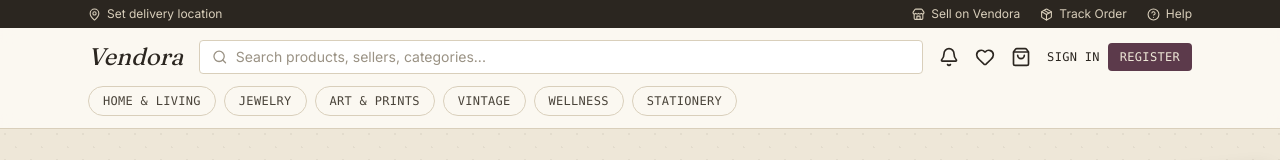
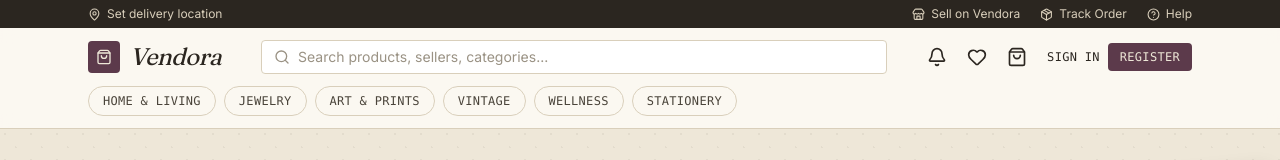
Before and after one commit to ShayaanAkram-1122/Multi-Vendor-Marketplace, a React (Vite) app in the folder client/: page /shop in a window 1280 px wide. Shown: the top 160 px of the page. Built offline with nearby package versions, Linux system fonts and the light colour scheme; no server answers; grey boxes are pictures that could not be loaded.

Commit message:
Fixed the header menu of the project

```diff
--- a/client/src/components/Header.jsx
+++ b/client/src/components/Header.jsx
@@ -50,7 +50,7 @@ export default function Header({
       <UtilityBar />
 
       <header className="sticky top-0 z-30 border-b border-[#D9CFBB] bg-[#FBF8F2]/95 backdrop-blur">
-        <div className="mx-auto flex max-w-6xl items-center gap-4 px-4 py-3 sm:px-6">
+        <div className="mx-auto flex max-w-6xl items-center gap-5 px-4 py-3 sm:gap-8 sm:px-6">
           <button
             type="button"
             className="sm:hidden cursor-pointer"
@@ -60,8 +60,14 @@ export default function Header({
             <Menu size={22} className="text-[#2B2620]" />
           </button>
 
-          <Link to="/shop" className="shrink-0 font-['Fraunces'] text-2xl italic text-[#2B2620] hover:text-[#5C3A4B] transition-colors">
-            Vendora
+          <Link
+            to="/shop"
+            className="flex shrink-0 items-center gap-2.5 text-[#2B2620] hover:text-[#5C3A4B] transition-colors"
+          >
+            <span className="flex h-8 w-8 items-center justify-center rounded-sm bg-[#5C3A4B] text-[#EEE7D8]">
+              <ShoppingBag size={16} />
+            </span>
+            <span className="font-['Fraunces'] text-2xl italic tracking-tight">Vendora</span>
           </Link>
 
           <form
@@ -69,9 +75,9 @@ export default function Header({
               e.preventDefault()
               onSearch?.(new FormData(e.target).get('q'))
             }}
-            className="hidden flex-1 items-center gap-2 rounded-sm border border-[#D9CFBB] bg-white px-3 py-1.5 sm:flex"
+            className="hidden min-w-0 flex-1 items-center gap-2 rounded-sm border border-[#D9CFBB] bg-white px-3 py-1.5 sm:flex sm:mx-2"
           >
-            <Search size={16} className="text-[#9A9284]" />
+            <Search size={16} className="shrink-0 text-[#9A9284]" />
             <input
               name="q"
               type="text"
@@ -80,7 +86,7 @@ export default function Header({
             />
           </form>
 
-          <div className="ml-auto flex items-center gap-4 text-[#2B2620]">
+          <div className="flex shrink-0 items-center gap-4 text-[#2B2620] sm:gap-5">
             <button type="button" aria-label="Notifications" className="relative hover:text-[#5C3A4B] cursor-pointer">
               <Bell size={20} />
               {notificationCount > 0 && (
```
Also changed, not shown: 1 other file (tests, documents, lock files or other folders).
